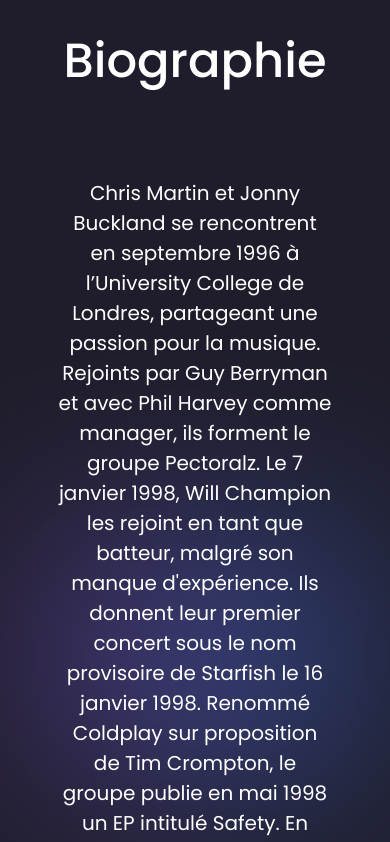
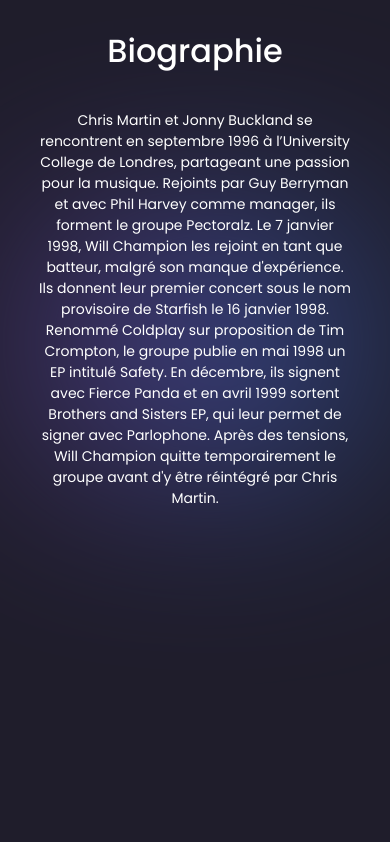
Before and after one commit to PraquinN/RNT-Fanpage, a plain HTML site: page index.html in a window 390 px wide. Shown: the top 842 px of the page. Drawn offline with nearby package versions, Linux system fonts and the light colour scheme.

Commit message:
ajout media screen biographie

```diff
--- a/assets/css/template/bio.css
+++ b/assets/css/template/bio.css
@@ -40,3 +40,16 @@
     font-weight: 400;
     text-align: center;
 }
+
+@media only screen and (max-width: 1024px) {
+    .biographie_title{
+        font-size: 32px;
+    }
+    .biographie_text{
+        font-size: 14px;
+    }
+    .biographie_content{
+        width: 80%;
+        gap: 2rem;
+    }
+  }
```
